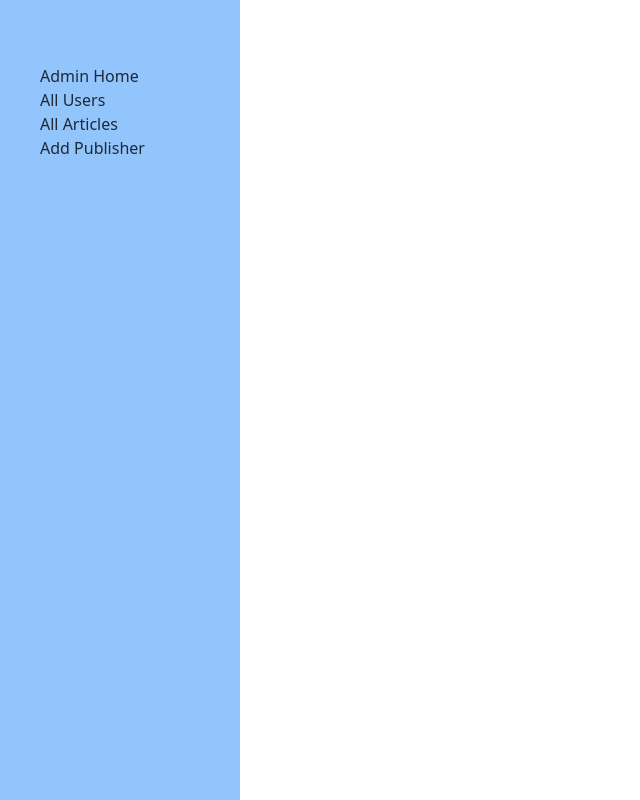
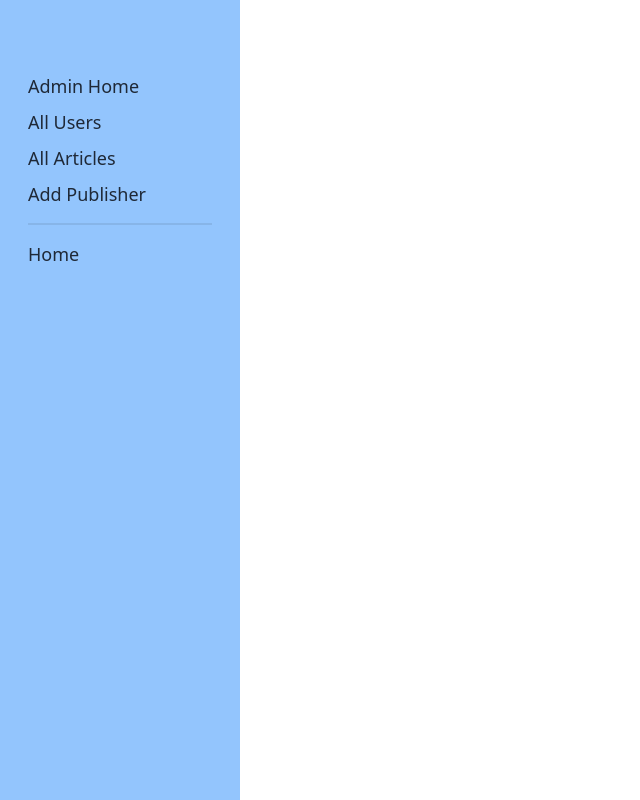
Before and after one commit to nisakib07/naArticle-client, a React (Vite) app: page /dashboard in a window 1280 px wide. Shown: the whole page, without its empty margins (0-640 px from the left). Built offline with nearby package versions, Linux system fonts and the light colour scheme; no server answers.

Commit message:
Navlink css done

```diff
--- /dev/null
+++ b/src/Pages/Dashboard/Dashboard/Dashboard.css
@@ -0,0 +1,5 @@
+#nav a.active {
+  font-weight: 500;
+  background: none;
+  font-weight: 700;
+}
--- a/src/Pages/Dashboard/Dashboard/Dashboard.jsx
+++ b/src/Pages/Dashboard/Dashboard/Dashboard.jsx
@@ -1,14 +1,19 @@
 import { NavLink, Outlet } from "react-router-dom";
 import { ToastContainer } from "react-toastify";
+import "./Dashboard.css";
 
 const Dashboard = () => {
   return (
     <div className="flex max-w-screen-xl mx-auto">
-      <div className="w-60 bg-blue-300 min-h-screen flex flex-col pl-10 pt-16">
-        <NavLink to="/dashboard/adminHome">Admin Home</NavLink>
-        <NavLink to="/dashboard/allUsers">All Users</NavLink>
-        <NavLink to="/dashboard/allArticles">All Articles</NavLink>
-        <NavLink to="/dashboard/addPublisher">Add Publisher</NavLink>
+      <div className="w-60 bg-blue-300 min-h-screen flex flex-col px-5 pt-16">
+        <ul className="menu nav text-lg space-y-2" id="nav">
+          <NavLink to="/dashboard/adminHome">Admin Home</NavLink>
+          <NavLink to="/dashboard/allUsers">All Users</NavLink>
+          <NavLink to="/dashboard/allArticles">All Articles</NavLink>
+          <NavLink to="/dashboard/addPublisher">Add Publisher</NavLink>
+          <div className="divider"></div>
+          <NavLink to="/">Home</NavLink>
+        </ul>
       </div>
       <div className="flex-grow">
         <Outlet></Outlet>
```
